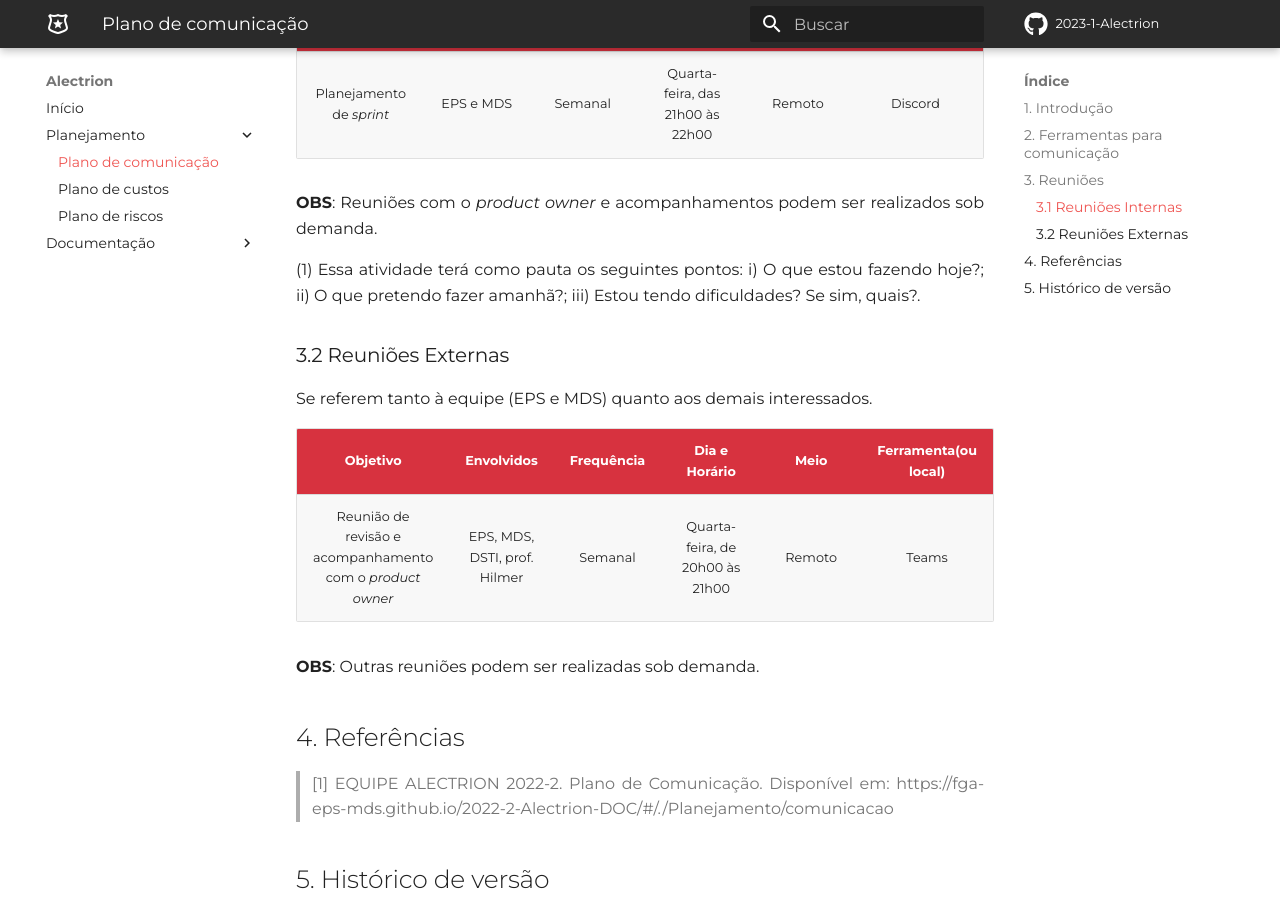
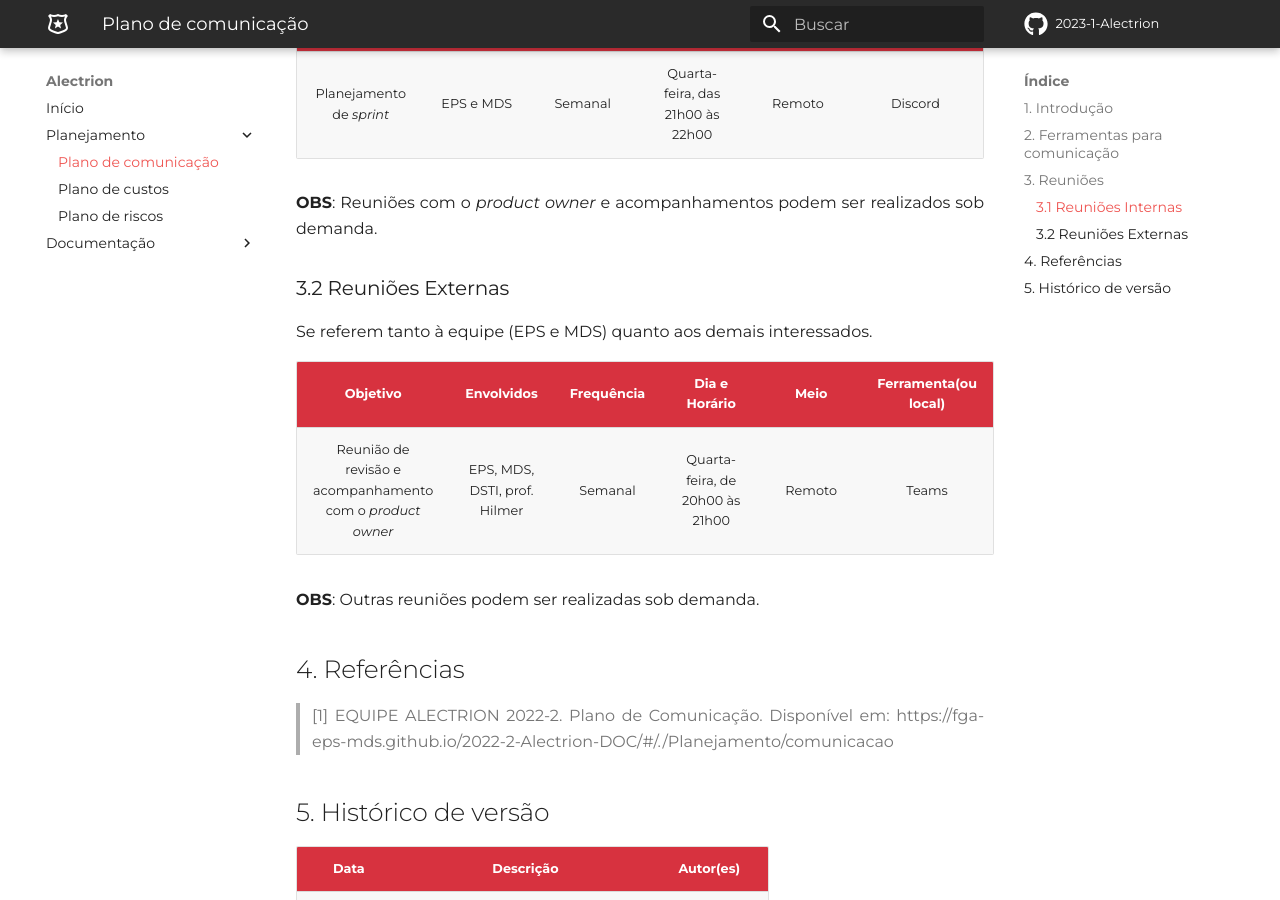
Before and after one commit to fga-eps-mds/2023-1-Alectrion-DOC, an MkDocs documentation site: the page built from docs/plano-comunicacao.md, in a window 1280 px wide and 900 px high, scrolled down 1461 px. Built offline with MkDocs 1.6.1 and Material for MkDocs 9.7.7, drawn with Linux system fonts in a browser that asks for light colours; some web fonts are replaced; comment, search, counter and statistics services are not loaded.

Commit message:
#14 docs: remove informacao nao utilizada

```diff
--- a/docs/plano-comunicacao.md
+++ b/docs/plano-comunicacao.md
@@ -31,8 +31,6 @@ Se referem à equipe de EPS e MDS envolvidos diretamente com o projeto.
 
 **OBS**: Reuniões com o *product owner* e acompanhamentos podem ser realizados sob demanda.
 
-(1) Essa atividade terá como pauta os seguintes pontos: i) O que estou fazendo hoje?; ii) O que pretendo fazer amanhã?; iii) Estou tendo dificuldades? Se sim, quais?.
-
 ### 3.2 Reuniões Externas
 
 Se referem tanto à equipe (EPS e MDS) quanto aos demais interessados.
```
